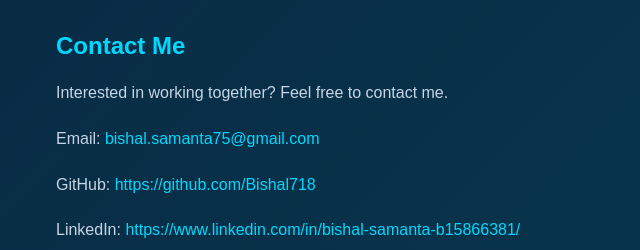
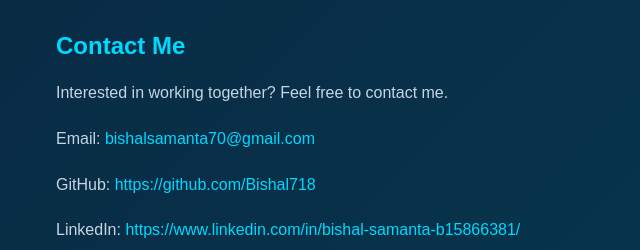
Before and after one commit to Bishal718/BuildWithBishal, a plain HTML site: page index.html in a window 1280 px wide. Shown: the part 2140-2390 px from the top of the page, 614-1254 px from the left. Drawn offline with Linux system fonts and the light colour scheme.

Commit message:
issue fix part 2 of external link

```diff
--- a/index.html
+++ b/index.html
@@ -300,8 +300,8 @@
 
                 <p>
                     Email:
-                    <a href="mailto:bishal.samanta75@gmail.com">
-                        bishal.samanta75@gmail.com
+                    <a href="mailto:bishalsamanta70@gmail.com">
+                        bishalsamanta70@gmail.com
                     </a>
                 </p>
 
```
